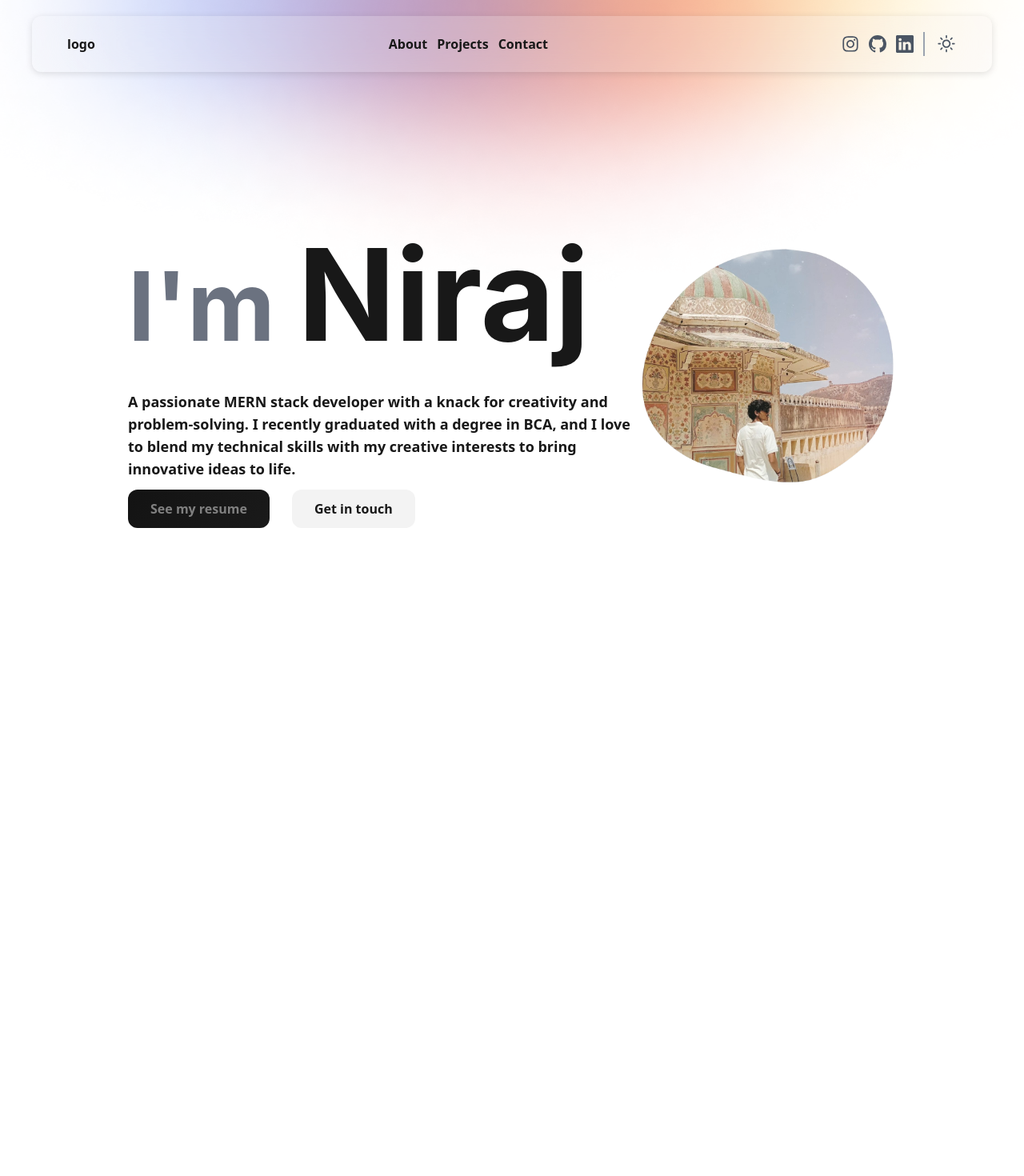
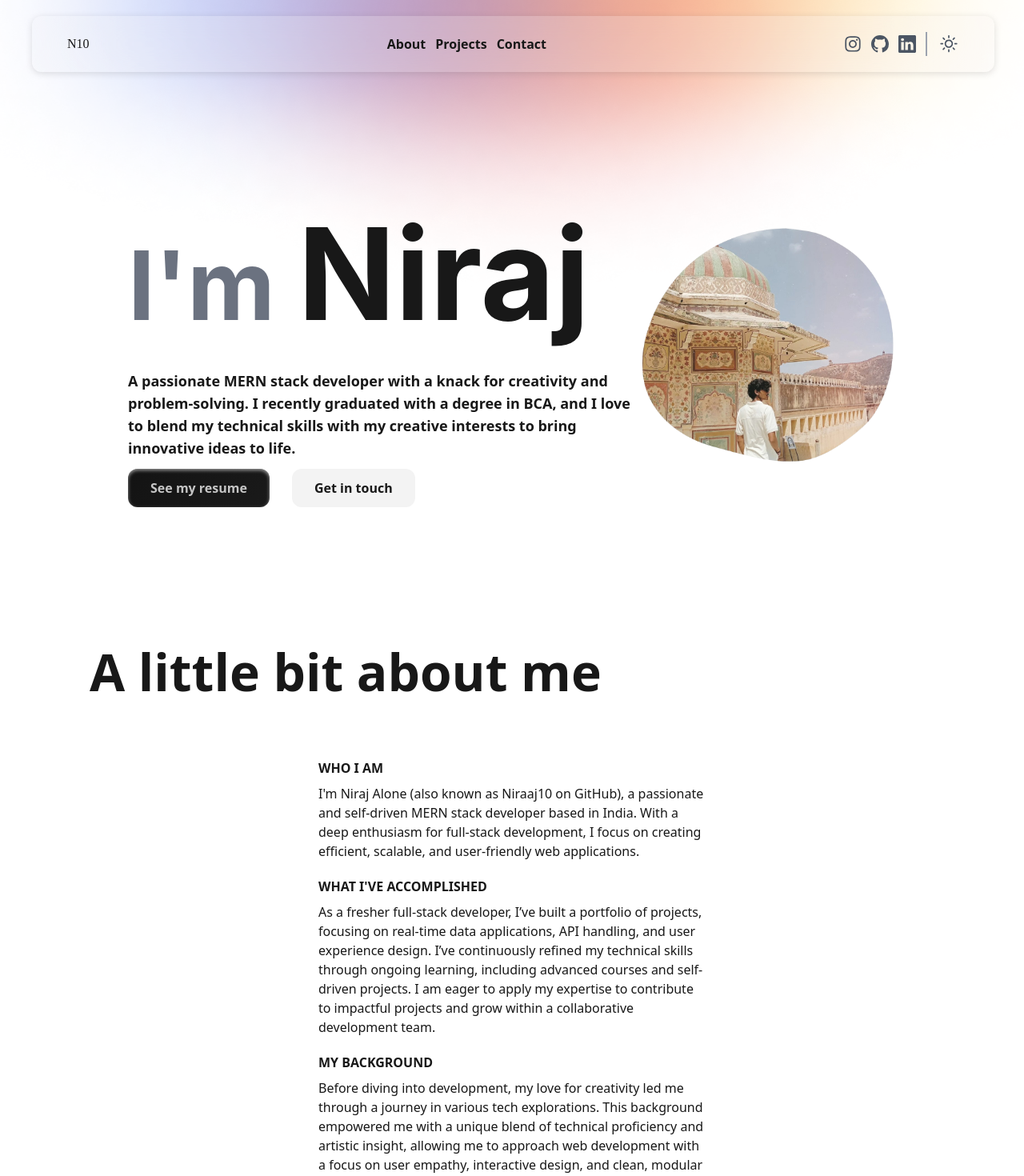
Before and after one commit to Niraaj10/N10, a React (Vite) app in the folder Frontend/: page / in a window 1280 px wide. Shown: the top 1470 px of the page at 80% size. Before the commit the page ends 800 px from the top, so only its background shows below. Built offline with nearby package versions, Linux system fonts and the light colour scheme.

Commit message:
About Section

```diff
--- a/Frontend/package.json
+++ b/Frontend/package.json
@@ -12,7 +12,9 @@
   "dependencies": {
     "react": "^18.3.1",
     "react-dom": "^18.3.1",
-    "react-icons": "^5.3.0"
+    "react-icons": "^5.3.0",
+    "react-slick": "^0.30.2",
+    "slick-carousel": "^1.8.1"
   },
   "devDependencies": {
     "@eslint/js": "^9.9.0",
--- /dev/null
+++ b/Frontend/src/component/About.jsx
@@ -0,0 +1,48 @@
+import React from 'react'
+import BookSlider from './BookSlider'
+
+const About = () => {
+    const Me = [
+        {name: 'WHO I AM', content: " I'm Niraj Alone (also known as Niraaj10 on GitHub), a passionate and self-driven MERN stack developer based in India. With a deep enthusiasm for full-stack development, I focus on creating efficient, scalable, and user-friendly web applications."},
+        // {name: 'WHAT I DO', content: "Through my hands-on experience in MERN stack development, I’ve not only honed my technical skills but also learned how to bridge the gap between development and design. My projects are born from a blend of curiosity, creativity, and a problem-solving mindset, allowing me to craft functional and visually engaging applications. Whether working on complex back-end logic or intuitive front-end interfaces, I am committed to delivering impact with every project."},
+        {name: "WHAT I'VE ACCOMPLISHED", content: "As a fresher full-stack developer, I’ve built a portfolio of projects, focusing on real-time data applications, API handling, and user experience design. I’ve continuously refined my technical skills through ongoing learning, including advanced courses and self-driven projects. I am eager to apply my expertise to contribute to impactful projects and grow within a collaborative development team."},
+        {name: "MY BACKGROUND", content: "Before diving into development, my love for creativity led me through a journey in various tech explorations. This background empowered me with a unique blend of technical proficiency and artistic insight, allowing me to approach web development with a focus on user empathy, interactive design, and clean, modular code. My understanding of user-centric design principles ensures that the solutions I build are not just functional but also delightful to use."}
+    ]
+
+
+  return (
+    <>
+      <div className='AboutSec mx-28 my-5'>
+            <div className=''>
+                <div className='text-[5vw] font-bold'>
+                    A little bit about me
+                    {/* <div className='text-lg font-semibold text-[#808080]'>Who am I</div> */}
+                </div>
+                <div className='px-11 pt-10 flex justify-center items-center'>
+                    <div>
+
+                    </div>
+
+                    <div className='basis-[50%]'>
+                        <div>
+                            {
+                                Me.map((item, index) => (
+                                    <div key={index} className='my-5'>
+                                        <div className='font-bold'>{item.name}</div>
+                                        <p className='mt-2'>{item.content}</p>
+                                    </div>
+                                ))
+                            }
+                            <div>
+                                Feel free to reach out via <a href="https://www.instagram.com/_.niraj10?igsh=MW10YXhxdjBybWxxaA==" className='text-black font-bold'>e-mail</a>, or follow me on Insta. Check out my <a href="/NirajCVUP.pdf" className='text-black font-bold'>Resume</a>, or Connect with me on <a href="https://www.linkedin.com/in/niraj-alone-7231aa328/" className='text-black font-bold'>LinkedIn</a>
+                            </div>
+                        </div>
+                    </div>
+                </div>
+            </div>
+      </div>
+    </>
+  )
+}
+
+export default About
--- a/Frontend/src/component/Main.jsx
+++ b/Frontend/src/component/Main.jsx
@@ -2,6 +2,7 @@ import React from 'react'
 import bgGlow from '../assets/GlowB.png'
 import Navbar from './Navbar'
 import N10 from '../assets/N10.png'
+import About from './About'
 
 const Main = () => {
   return (
@@ -16,7 +17,7 @@ const Main = () => {
         <div className='h-[86vh] w-full'>
           <img src={bgGlow} alt="" className='absolute z-0 top-[-20px]  ' />
 
-          <div className='relative z-10 h-full flex justify-center items-center'>
+          <div className='relative z-10 h-full mt-16 flex justify-center items-center'>
 
             <div className='basis-[50%] '>
               <div className='fonttext text-[20vh] font-bold ' >
@@ -25,12 +26,16 @@ const Main = () => {
               </div>
 
               <div className='font-semibold text-lg'>
-              A passionate MERN stack developer with a knack for creativity and problem-solving. I recently graduated with a degree in BCA, and I love to blend my technical skills with my creative interests to bring innovative ideas to life.
+                A passionate MERN stack developer with a knack for creativity and problem-solving. I recently graduated with a degree in BCA, and I love to blend my technical skills with my creative interests to bring innovative ideas to life.
               </div>
 
               <div className='flex items-center gap-7 mt-3 '>
-                <div className='p-3 px-7 rounded-xl btnBg text-[#808080] dark:shadow-inner font-bold'>See my resume</div>
-                <div className='p-3 px-7 rounded-xl bg-[#F3F3F3] dark:bg-[#181818] text-[#181818] dark:text-[#808080] font-bold transition-colors duration-300'>Get in touch</div>
+                <div className='p-3 px-7 rounded-xl backdrop-blur-3xl btnBg text-[#C5C5C5] dark:text-[#808080] font-bold shadowLightBG'>
+                  <a href="/NirajCVUP.pdf" target="_blank" rel="noopener noreferrer">
+                    See my resume
+                  </a>
+                </div>
+                <div className='p-3 px-7 rounded-xl backdrop-blur-3xl bg-[#F3F3F3] dark:bg-[#181818] text-[#181818] dark:text-[#808080] font-bold transition-colors duration-300'>Get in touch</div>
               </div>
             </div>
 
@@ -42,6 +47,13 @@ const Main = () => {
         </div>
 
 
+      <div>
+
+
+      </div>
+
+        <About />
+
       </div>
     </div>
   )
--- a/Frontend/src/component/Navbar.jsx
+++ b/Frontend/src/component/Navbar.jsx
@@ -23,12 +23,12 @@ const Navbar = () => {
 
     return (
         <>
-            <div className='mt-0 m-5 mx-10 p-5 relative z-10 px-11 font-bold rounded-xl backdrop-blur-3xl bg-gray-100/20 dark:bg-gray-950/10  transition-colors duration-300 shadowBG dark:shadow-none '>
+            <div className='mt-0 m-5 mx-10 p-5 fixed w-[94vw] z-50 px-11 font-bold rounded-xl backdrop-blur-3xl bg-gray-100/20 dark:bg-gray-950/10  transition-colors duration-300 shadowBG dark:shadow-none '>
 
                 <div className='flex justify-between items-center'>
 
-                    <div className="">
-                            logo
+                    <div className="logofont">
+                    N10
                     </div>
 
                     <div className="flex gap-3 cursor-pointer">
--- a/Frontend/src/index.css
+++ b/Frontend/src/index.css
@@ -4,6 +4,7 @@
 
 @import url('https://fonts.googleapis.com/css2?family=Inter:ital,opsz,wght@0,14..32,100..900;1,14..32,100..900&display=swap');
 
+@import url('https://fonts.googleapis.com/css2?family=Cinzel+Decorative:wght@400;700;900&display=swap');
 
 body{
     /* background-color: black; */
@@ -13,6 +14,10 @@ body{
 .shadowBG {
     /* box-shadow: rgba(0, 0, 0, 0.35) 0px 5px 15px; */
     box-shadow: rgba(99, 99, 99, 0.2) 0px 2px 8px 0px;
+}
+
+.shadowLightBG {
+    box-shadow: rgba(255, 255, 255, 0.555) 0px 2px 4px 0px inset;
 }
 
 .btnBg {
@@ -27,3 +32,9 @@ body{
     font-family: "Inter", sans-serif;
     font-optical-sizing: auto;
 }
+
+.logofont {
+    font-family: "Cinzel Decorative", serif;
+    font-weight: 400;
+    font-style: normal;
+}
```
Also changed, not shown: 2 other files (tests, documents, lock files or other folders).
